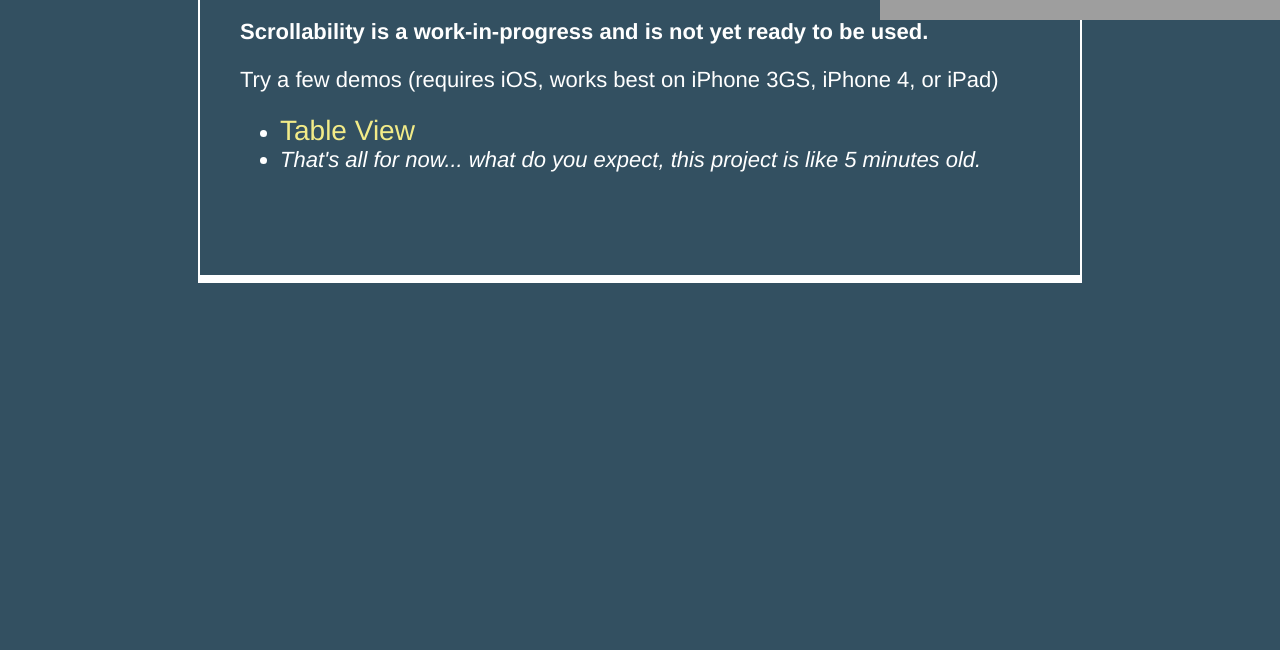
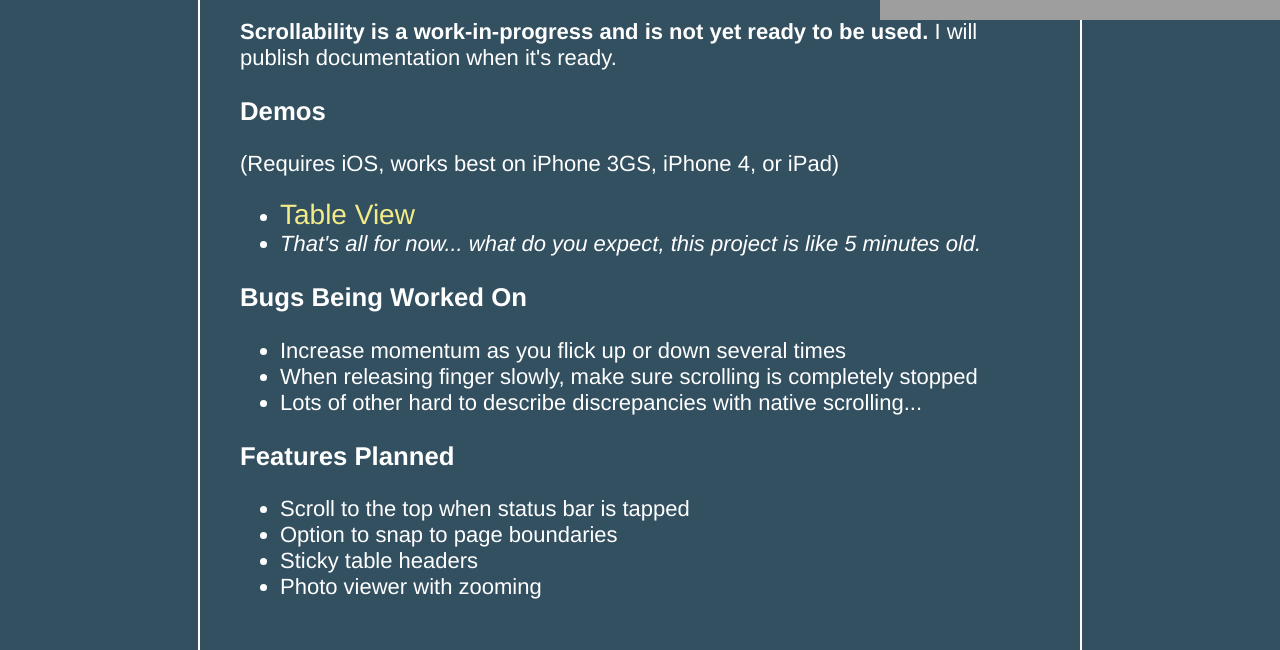
Before and after one commit to joehewitt/scrollability, a plain HTML site: page index.html in a window 1280 px wide. Shown: the part 280-930 px from the top of the page. Before the commit the page ends 800 px from the top, so only its background shows below. Drawn offline with Linux system fonts and the light colour scheme; grey boxes are pictures that could not be loaded.

Commit message:
* More info on home page

```diff
--- a/index.html
+++ b/index.html
@@ -41,14 +41,30 @@ body {
 	<h1>Scrollability</h1>
 	<p>Native scrolling for mobile web apps... or at least the closest thing to it!</p>
 
-<p>Scrollability is a single script, it's small, and it has no external dependencies. Drop it into your page, add a few CSS classes to scrollable elements, and scroll away.</p>
+	<p>Scrollability is a single script, it's small, and it has no external dependencies. Drop it into your page, add a few CSS classes to scrollable elements, and scroll away.</p>
 
-	<p><b>Scrollability is a work-in-progress and is not yet ready to be used.</b></p>
+	<p><b>Scrollability is a work-in-progress and is not yet ready to be used.</b>  I will publish documentation when it's ready.</p>
 
-	<p>Try a few demos (requires iOS, works best on iPhone 3GS, iPhone 4, or iPad)</p>
+	<h3>Demos</h3>
+	<p>(Requires iOS, works best on iPhone 3GS, iPhone 4, or iPad)</p>
 	<ul>
 		<li><a href="example1.html">Table View</a></li>
 		<li><i>That's all for now... what do you expect, this project is like 5 minutes old.</i></li>
 	</ul>
+
+	<h3>Bugs Being Worked On</h3>
+	<ul>
+		<li>Increase momentum as you flick up or down several times</li>
+		<li>When releasing finger slowly, make sure scrolling is completely stopped</li>
+		<li>Lots of other hard to describe discrepancies with native scrolling...</li>
+	</ul>
+
+	<h3>Features Planned</h3>
+	<ul>
+		<li>Scroll to the top when status bar is tapped</li>
+		<li>Option to snap to page boundaries</li>
+		<li>Sticky table headers</li>
+		<li>Photo viewer with zooming</li>
+	</ul>
 </body>
 </html>
```
